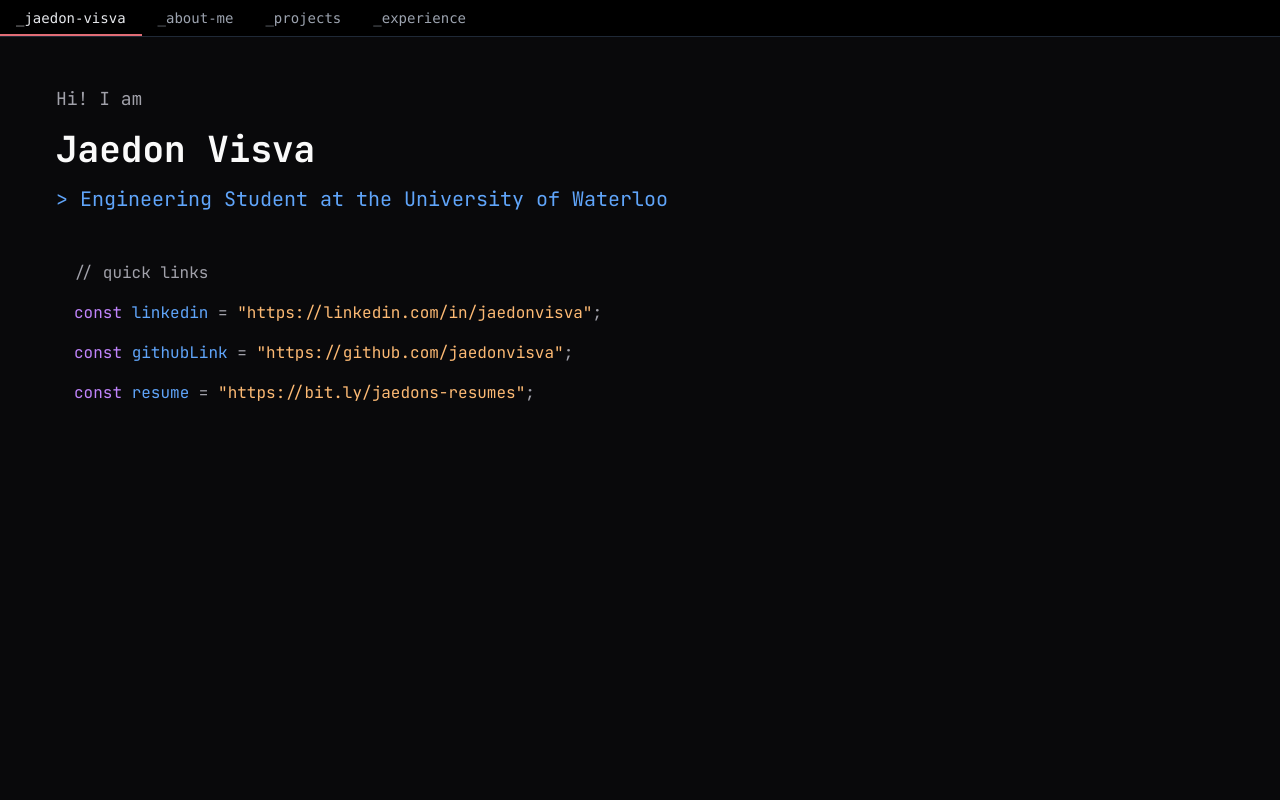
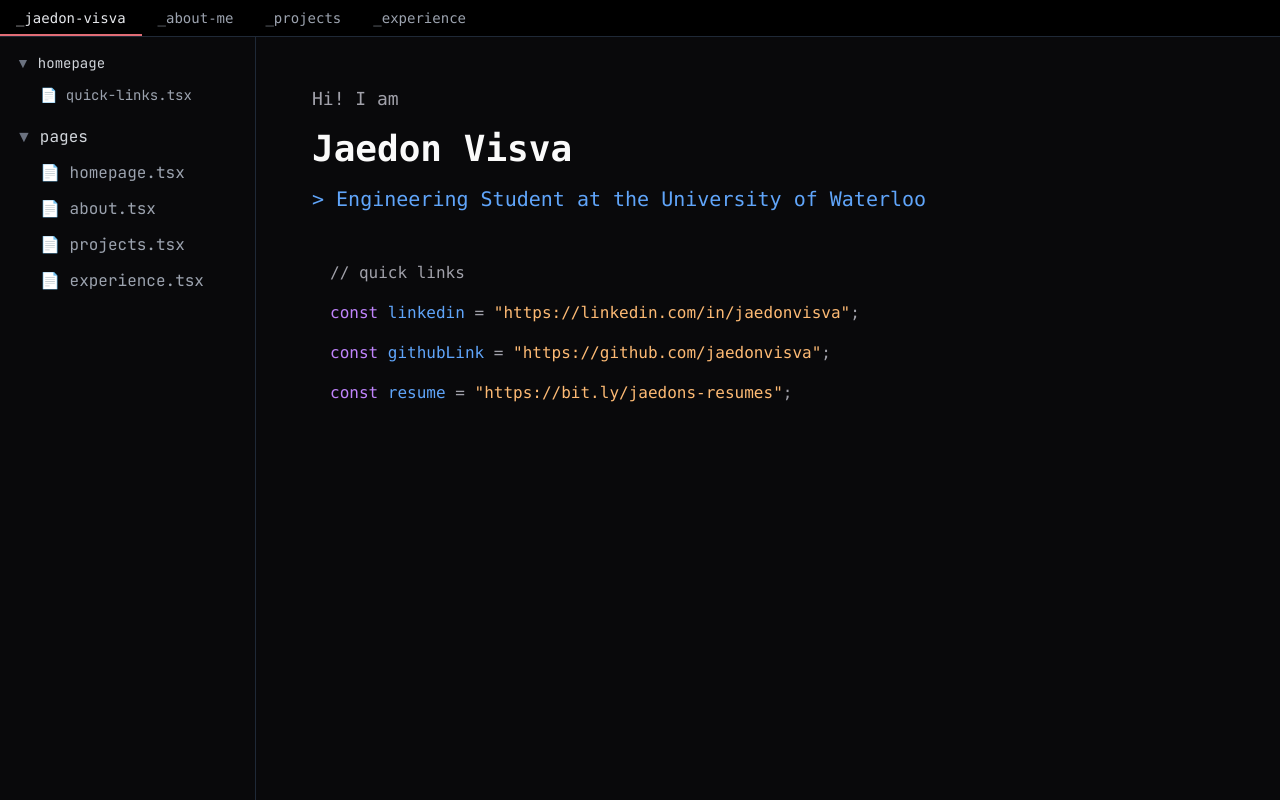
Before and after one commit to jaedonvisva/portfolio-website, a Next.js app: page / in a window 1280 px wide. Built offline with nearby package versions, Linux system fonts and the light colour scheme.

Commit message:
added homepage sidebar

```diff
--- a/src/app/about/page.tsx
+++ b/src/app/about/page.tsx
@@ -26,6 +26,12 @@
               <span className="text-gray-500">▼</span> pages
             </div>
             <div className="ml-4 space-y-1">
+            <Link
+                href="/"
+                className="folder-item block w-full text-left text-gray-400 hover:text-gray-300 transition-colors"
+              >
+                📄 homepage.tsx
+              </Link>
               <Link
                 href="/about"
                 className="folder-item block w-full text-left text-gray-400 hover:text-gray-300 transition-colors"
--- a/src/app/experience/page.tsx
+++ b/src/app/experience/page.tsx
@@ -154,6 +154,12 @@
               <span className="text-gray-500">▼</span> pages
             </div>
             <div className="ml-4 space-y-1">
+            <Link
+                href="/"
+                className="folder-item block w-full text-left text-gray-400 hover:text-gray-300 transition-colors"
+              >
+                📄 homepage.tsx
+              </Link>
               <Link
                 href="/about"
                 className="folder-item block w-full text-left text-gray-400 hover:text-gray-300 transition-colors"
--- a/src/app/page.tsx
+++ b/src/app/page.tsx
@@ -1,36 +1,109 @@
-import { Github, Mail, Twitter } from "lucide-react"
-import { Button } from "@/components/ui/button"
-import Link from "next/link"
-import { TabNavigation } from "@/components/TabNavigation"
+"use client";
+
+import { Github, Mail, Twitter } from "lucide-react";
+import { Button } from "@/components/ui/button";
+import Link from "next/link";
+import { TabNavigation } from "@/components/TabNavigation";
 
 export default function Home() {
   return (
-    <main className="flex min-h-[calc(100vh-3.5rem)] flex-col">
+    <div className="flex flex-col min-h-screen bg-[#09090b]">
       <TabNavigation />
-      <div className="flex-1 space-y-4 p-8 pt-6">
+      <div className="flex flex-1">
+        {/* Sidebar */}
+        <div className="w-64 border-r border-gray-800 p-4">
+          <div className="folder-structure">
+            <div className="space-y-2">
+              <div className="flex items-center gap-2 text-gray-300">
+                <span className="text-gray-500">▼</span> homepage
+              </div>
+              <div className="ml-4 space-y-1 text-gray-400">
+                <button className="folder-item block w-full text-left text-gray-400 hover:text-gray-300 transition-colors">
+                  📄 quick-links.tsx
+                </button>
+              </div>
+            </div>
+          </div>
+          <div className="mt-4 space-y-2">
+            <div className="flex items-center gap-2 text-gray-300">
+              <span className="text-gray-500">▼</span> pages
+            </div>
+            <div className="ml-4 space-y-1">
+            <Link
+                href="/"
+                className="folder-item block w-full text-left text-gray-400 hover:text-gray-300 transition-colors"
+              >
+                📄 homepage.tsx
+              </Link>
+              <Link
+                href="/about"
+                className="folder-item block w-full text-left text-gray-400 hover:text-gray-300 transition-colors"
+              >
+                📄 about.tsx
+              </Link>
+              <Link
+                href="/projects"
+                className="folder-item block w-full text-left text-gray-400 hover:text-gray-300 transition-colors"
+              >
+                📄 projects.tsx
+              </Link>
+              <Link
+                href="/experience"
+                className="folder-item block w-full text-left text-gray-400 hover:text-gray-300 transition-colors"
+              >
+                📄 experience.tsx
+              </Link>
+            </div>
+          </div>
+        </div>
+        {/* Main content */}
+        <main className="flex-1 space-y-4 p-8 pt-6 font-mono">
           <div className="flex flex-col gap-4 p-6">
             <p className="text-lg text-muted-foreground">Hi! I am</p>
             <h1 className="text-4xl font-bold">Jaedon Visva</h1>
-          <p className="text-xl text-blue-400">{"> Engineering Student at the University of Waterloo"}</p>
+            <p className="text-xl text-blue-400">
+              {"> Engineering Student at the University of Waterloo"}
+            </p>
 
             <div className="mt-8 space-y-4 text-muted-foreground">
               <p className="code-line">// quick links</p>
               <p className="code-line">
-              <span className="text-purple-400">const</span> <span className="text-blue-400">linkedin</span> ={" "}
-              <span className="text-orange-300"><a href="https://linkedin.com/in/jaedonvisva" target="_blank">"https://linkedin.com/in/jaedonvisva"</a></span>;
+                <span className="text-purple-400">const</span>{" "}
+                <span className="text-blue-400">linkedin</span> ={" "}
+                <span className="text-orange-300">
+                  <a
+                    href="https://linkedin.com/in/jaedonvisva"
+                    target="_blank"
+                  >
+                    "https://linkedin.com/in/jaedonvisva"
+                  </a>
+                </span>
+                ;
               </p>
               <p className="code-line">
-              <span className="text-purple-400">const</span> <span className="text-blue-400">githubLink</span> ={" "}
-              <span className="text-orange-300"><a href="https://github.com/jaedonvisva" target="_blank">"https://github.com/jaedonvisva"</a></span>;
+                <span className="text-purple-400">const</span>{" "}
+                <span className="text-blue-400">githubLink</span> ={" "}
+                <span className="text-orange-300">
+                  <a href="https://github.com/jaedonvisva" target="_blank">
+                    "https://github.com/jaedonvisva"
+                  </a>
+                </span>
+                ;
               </p>
               <p className="code-line">
-              <span className="text-purple-400">const</span> <span className="text-blue-400">resume</span> ={" "}
-              <span className="text-orange-300"><a href="https://bit.ly/jaedons-resumes" target="_blank">"https://bit.ly/jaedons-resumes"</a></span>;
+                <span className="text-purple-400">const</span>{" "}
+                <span className="text-blue-400">resume</span> ={" "}
+                <span className="text-orange-300">
+                  <a href="https://bit.ly/jaedons-resumes" target="_blank">
+                    "https://bit.ly/jaedons-resumes"
+                  </a>
+                </span>
+                ;
               </p>
             </div>
           </div>
+        </main>
       </div>
-    </main>
-
-  )
+    </div>
+  );
 }
--- a/src/app/projects/page.tsx
+++ b/src/app/projects/page.tsx
@@ -87,6 +87,12 @@
               <span className="text-gray-500">▼</span> pages
             </div>
             <div className="ml-4 space-y-1">
+            <Link
+                href="/"
+                className="folder-item block w-full text-left text-gray-400 hover:text-gray-300 transition-colors"
+              >
+                📄 homepage.tsx
+              </Link>
               <Link
                 href="/about"
                 className="folder-item block w-full text-left text-gray-400 hover:text-gray-300 transition-colors"
```
Lines whose indentation alone changed are shown as unchanged.
